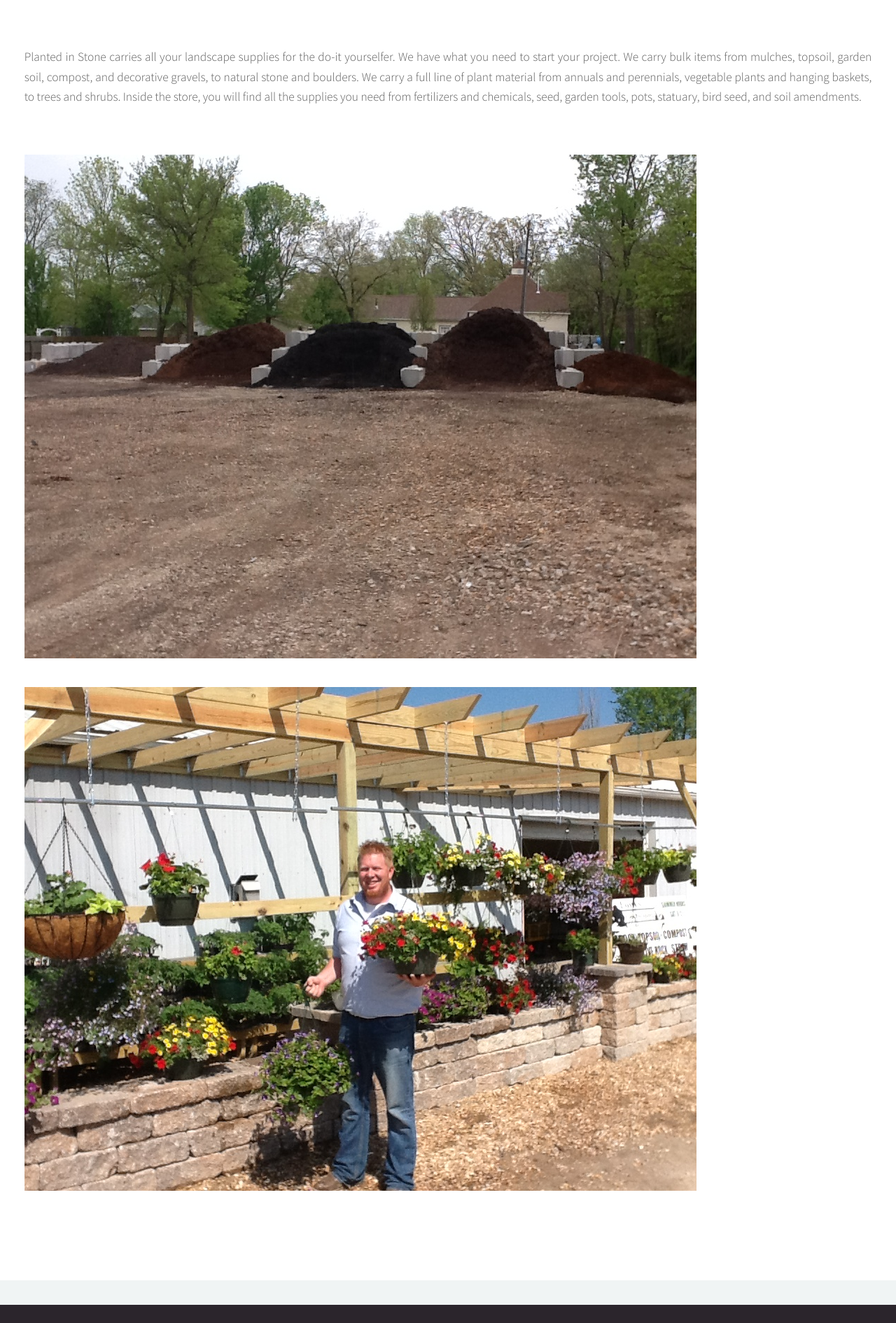
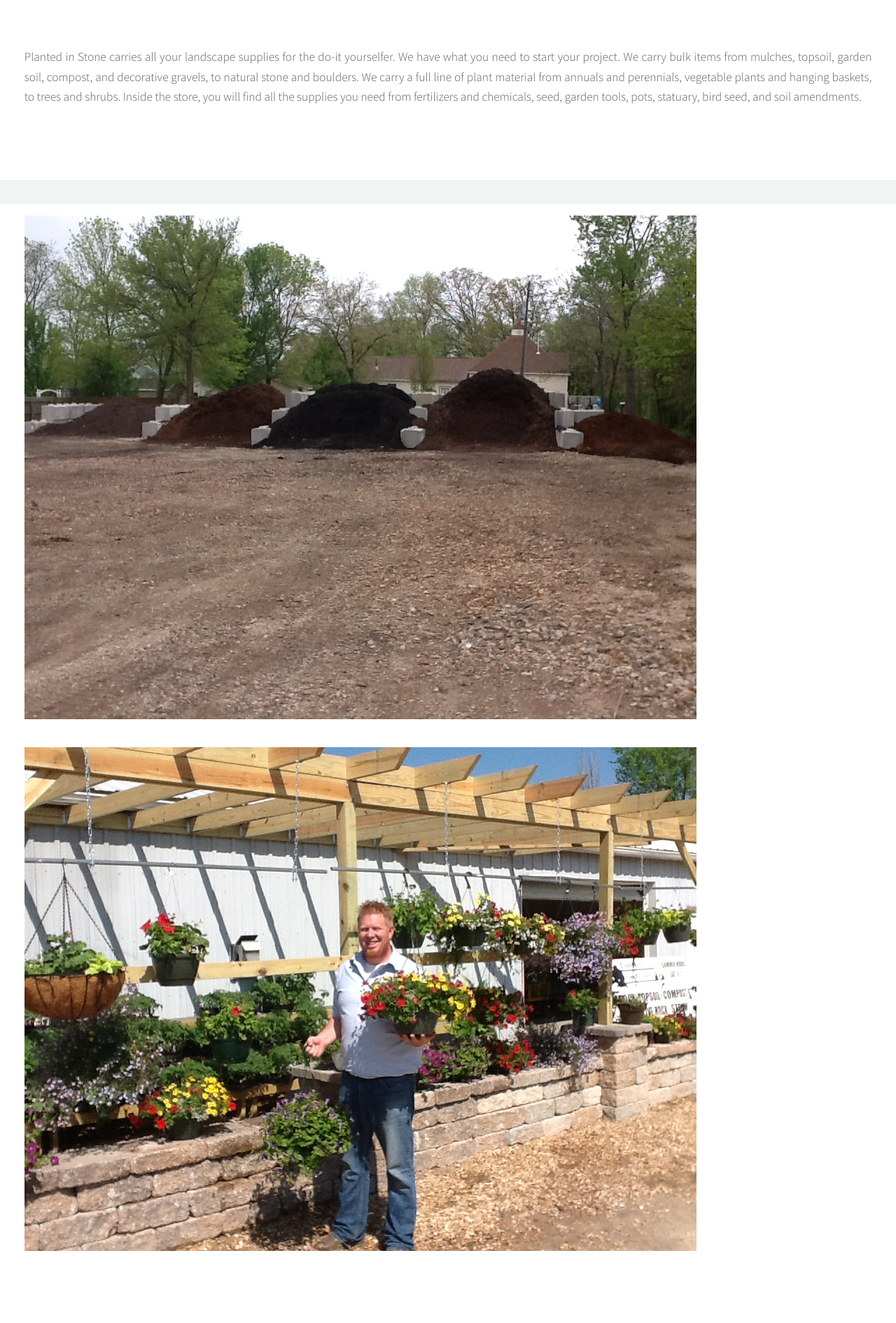
Before and after one commit to LowesLandscaping/loweslandscaping.github.io, a Jekyll site: the page built from retail.html, in a window 1280 px wide. Shown: the part 1064-2955 px from the top of the page at 70% size. Built offline with Jekyll 4.4.1, drawn with Linux system fonts in a browser that asks for light colours; Markdown is read by kramdown in place of the engine named in the settings.

```diff
--- a/retail.html
+++ b/retail.html
@@ -20,6 +20,8 @@
 					</p>
 
 				</article>
+			</div>
+			<div class="wrapper style2">
 				<div class="row">
 					<article class="6u special">
 						<img src="images/retail-mulch.JPG" alt="Mulch" />
```
